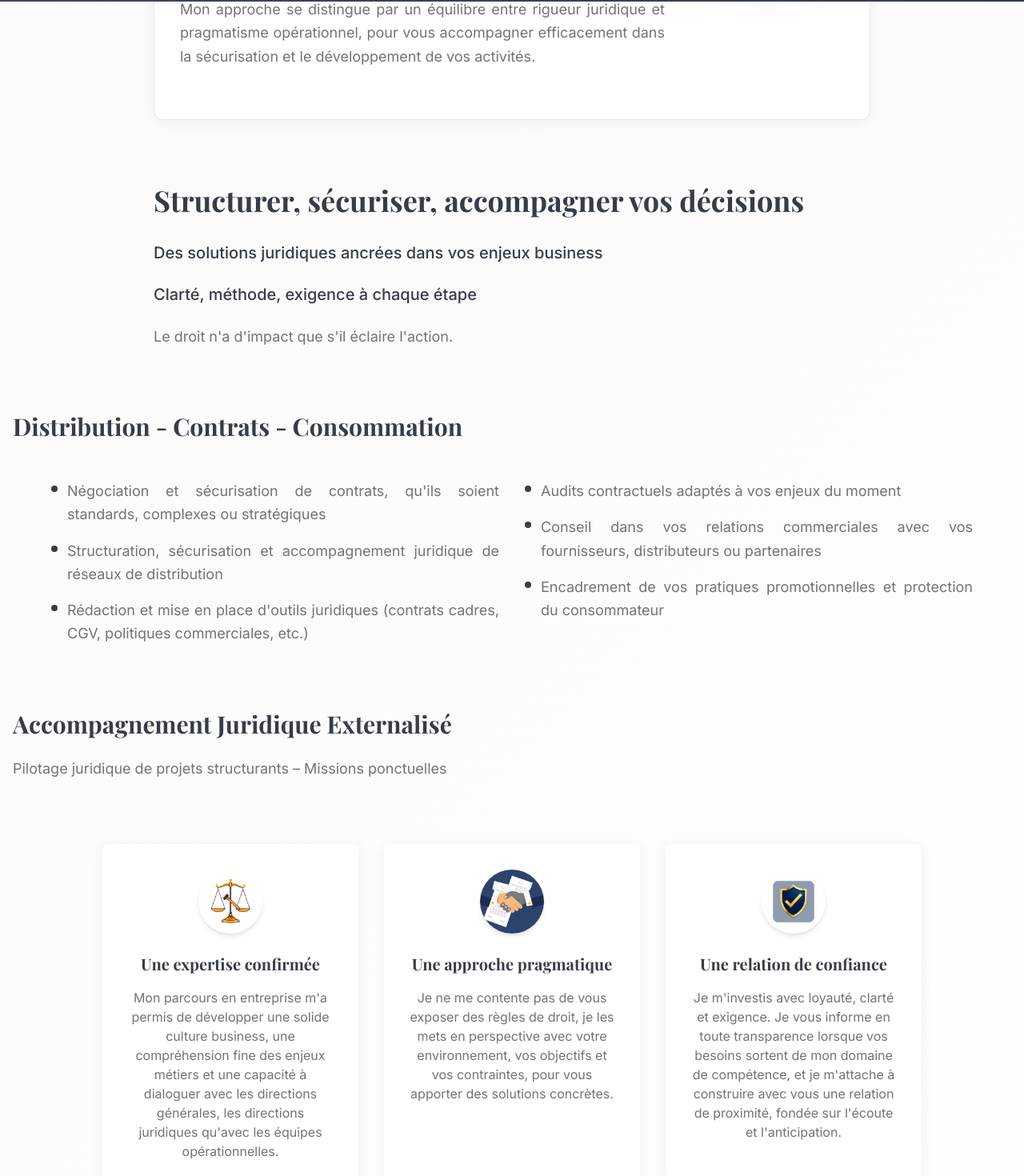
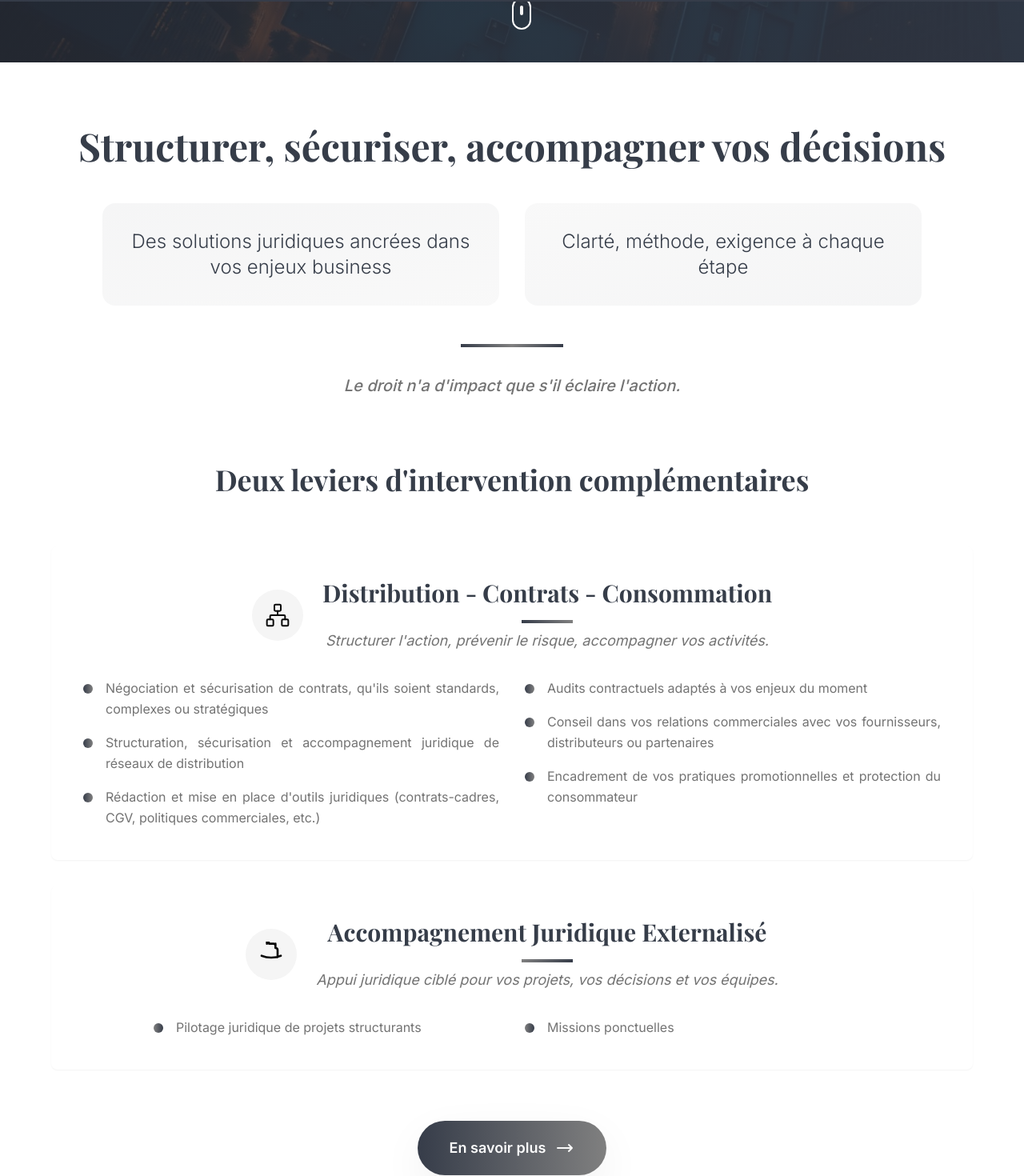
Before and after one commit to vidaelzufari/audestya-web-display, a React (Vite) app: page /presentation in a window 1280 px wide. Shown: the part 798-2268 px from the top of the page at 80% size. Built offline with nearby package versions, Linux system fonts and the light colour scheme.

Commit message:
Updated Presentation.tsx

```diff
--- a/src/pages/Presentation.tsx
+++ b/src/pages/Presentation.tsx
@@ -1,206 +1,185 @@
 import Navigation from '@/components/Navigation';
-import Footer from '@/components/Footer';
+import HeroSection from '@/components/HeroSection';
 import { Card, CardContent } from '@/components/ui/card';
 import ContactSection from '@/components/ContactSection';
+import Footer from '@/components/Footer';
+import { Scale, ShieldCheck, Handshake, Award, Shield, Target, Users, Lightbulb, Heart, Network } from 'lucide-react';
 import expertiseIcon from '@/assets/expertise-icon.jpg';
 import pragmaticIcon from '@/assets/pragmatic-icon.jpg';
 import trustIcon from '@/assets/trust-icon.jpg';
-import lawyerPortrait from '@/assets/lawyer-portrait.jpg';
+import lawyerPortrait from '/lovable-uploads/a6b7efa7-8358-4a4c-be9e-dc837df084c2.png';
 
 const Presentation = () => {
   return (
-    <div className="min-h-screen bg-gradient-accent">
+    <div className="min-h-screen bg-background">
       <Navigation />
+      <HeroSection />
 
-      {/* Hero Section */}
-      <section className="py-20 bg-gradient-hero text-primary-foreground">
-        <div className="container mx-auto px-4">
-          <div className="max-w-4xl mx-auto text-center">
-            <h1 className="font-serif text-5xl md:text-6xl font-bold mb-6">
-              Identité & Approche
-            </h1>
-          </div>
-        </div>
-      </section>
-
-      {/* About Section */}
-      <section id="mon-approche" className="py-20">
-        <div className="container mx-auto px-4">
-          {/* Bio personnelle */}
-          <div className="max-w-4xl mx-auto text-center mb-20">
-            <h2 className="font-serif text-4xl md:text-5xl font-bold text-primary mb-8">
-              À Propos
+      {/* Mon Intervention Section */}
+      <section className="py-20 bg-background relative overflow-hidden">
+        <div className="container mx-auto px-4 relative z-10">
+          <div className="max-w-7xl mx-auto">
+            <div className="text-center mb-20">
+              <h2 className="font-serif text-4xl md:text-5xl font-bold text-primary mb-12 leading-tight">
+                Structurer, sécuriser, accompagner vos décisions
               </h2>
-            <div className="bg-background rounded-xl p-8 shadow-soft mb-12 border">
-              <div className="flex flex-col md:flex-row-reverse items-center gap-8 mb-8">
-                <div className="w-48 h-48 rounded-full overflow-hidden shadow-card flex-shrink-0">
-                  <img
-                    src={lawyerPortrait}
-                    alt="Portrait de l'avocate"
-                    className="w-full h-full object-cover"
-                  />
-                </div>
-                <div className="flex-1 space-y-6 text-lg text-muted-foreground">
-                  <p className="text-justify leading-relaxed hyphens-auto" style={{ textAlignLast: 'left' }}>
-                    Après plusieurs années d'expérience au sein de cabinets d'avocats d'affaires reconnus,
-                    j'ai choisi de développer une pratique indépendante pour offrir un accompagnement
-                    juridique sur mesure, adapté aux besoins spécifiques de chaque entreprise.
-                  </p>
-                  <p className="text-justify leading-relaxed hyphens-auto" style={{ textAlignLast: 'left' }}>
-                    Ma spécialisation en droit de la distribution, des contrats et de la consommation
-                    me permet d'apporter une expertise pointue et des solutions concrètes aux défis
-                    juridiques que rencontrent les entreprises dans leurs activités commerciales.
-                  </p>
-                  <p className="text-justify leading-relaxed hyphens-auto" style={{ textAlignLast: 'left' }}>
-                    Mon approche se distingue par un équilibre entre rigueur juridique et pragmatisme
-                    opérationnel, pour vous accompagner efficacement dans la sécurisation et le
-                    développement de vos activités.
+              <div className="max-w-5xl mx-auto grid md:grid-cols-2 gap-8 mb-12">
+                <div className="bg-gradient-to-br from-primary/5 to-secondary/5 p-8 rounded-2xl hover:shadow-xl hover:-translate-y-3 hover:scale-[1.02] transition-all duration-500 relative overflow-hidden group">
+                  <div className="absolute inset-0 bg-gradient-to-br from-primary/10 via-transparent to-secondary/10 opacity-0 group-hover:opacity-100 transition-opacity duration-500"></div>
+                  <div className="relative z-10">
+                    <p className="text-xl md:text-2xl font-light text-primary leading-relaxed">
+                      Des solutions juridiques ancrées dans vos enjeux business
                     </p>
                   </div>
                 </div>
+                <div className="bg-gradient-to-br from-secondary/5 to-primary/5 p-8 rounded-2xl hover:shadow-xl hover:-translate-y-3 hover:scale-[1.02] transition-all duration-500 relative overflow-hidden group">
+                  <div className="absolute inset-0 bg-gradient-to-br from-secondary/10 via-transparent to-primary/10 opacity-0 group-hover:opacity-100 transition-opacity duration-500"></div>
+                  <div className="relative z-10">
+                    <p className="text-xl md:text-2xl font-light text-primary leading-relaxed">
+                      Clarté, méthode, exigence à chaque étape
+                    </p>
+                  </div>
+                  <div className="absolute bottom-0 left-0 right-0 h-1 bg-gradient-to-r from-secondary via-primary to-secondary transform scale-x-0 group-hover:scale-x-100 transition-transform duration-500 origin-center"></div>
                 </div>
               </div>
+              <div className="w-32 h-1 bg-gradient-to-r from-primary via-secondary to-primary mx-auto mb-8"></div>
+              <p className="text-xl text-muted-foreground leading-relaxed max-w-4xl mx-auto font-medium italic">
+                Le droit n'a d'impact que s'il éclaire l'action.
+              </p>
+            </div>
 
-          {/* Mon intervention section */}
-          <div className="max-w-4xl mx-auto mb-20">
-            <h3 className="font-serif text-3xl md:text-4xl font-bold text-primary mb-8 text-left">
-              Structurer, sécuriser, accompagner vos décisions
+            {/* Main content - Single flowing section */}
+            <div className="max-w-6xl mx-auto">
+              <div className="text-center mb-16">
+                <h3 className="font-serif text-3xl md:text-4xl font-bold text-primary mb-8">
+                  Deux leviers d'intervention complémentaires
                 </h3>
-            <div className="space-y-6 text-lg text-muted-foreground">
-              <p className="text-xl font-medium text-primary text-left">
-                Des solutions juridiques ancrées dans vos enjeux business
-              </p>
-              <p className="text-xl font-medium text-primary text-left">
-                Clarté, méthode, exigence à chaque étape
-              </p>
-              <p className="text-lg leading-relaxed text-justify hyphens-auto" style={{ textAlignLast: 'left' }}>
-                Le droit n'a d'impact que s'il éclaire l'action.
+              </div>
+
+              {/* Combined content in a flowing layout */}
+              <div className="space-y-8">
+                {/* First section - Distribution Contrats Consommation */}
+                <Card className="bg-gradient-to-br from-background to-background/90 backdrop-blur-sm shadow-elegant border-0 overflow-hidden group hover:shadow-glow transition-all duration-500 hover:-translate-y-2 hover:scale-[1.02]">
+                  <div className="absolute inset-0 bg-gradient-to-br from-primary/5 to-secondary/5 opacity-0 group-hover:opacity-100 transition-opacity duration-500"></div>
+                  <CardContent className="p-10 relative z-10">
+                    <div className="flex items-center justify-center mb-8">
+                      <div className="w-16 h-16 bg-muted rounded-full flex items-center justify-center mr-6 group-hover:bg-primary transition-colors duration-300">
+                        <Network className="w-8 h-8 text-foreground group-hover:text-white transition-colors duration-300" strokeWidth={1.5} />
+                      </div>
+                      <div className="text-center">
+                        <h3 className="font-serif text-3xl font-bold text-primary group-hover:text-primary/90 transition-colors duration-300">
+                          Distribution - Contrats - Consommation
+                        </h3>
+                        <div className="w-16 h-1 bg-gradient-to-r from-primary to-secondary mx-auto mt-4 mb-2"></div>
+                        <p className="text-muted-foreground italic mt-2 text-lg">
+                          Structurer l'action, prévenir le risque, accompagner vos activités.
                         </p>
                       </div>
                     </div>
 
-          {/* Expertise areas */}
-          <div className="mb-20">
-            <h3 className="font-serif text-3xl font-bold text-primary mb-12 text-left">
-              Distribution - Contrats - Consommation
-            </h3>
-            <div className="max-w-6xl mx-auto">
                     <div className="grid grid-cols-1 md:grid-cols-2 gap-8 text-left">
                       <div className="space-y-4">
-                  <div className="flex items-start gap-3">
-                    <div className="w-2 h-2 bg-primary rounded-full mt-2 flex-shrink-0"></div>
-                    <p className="text-lg text-muted-foreground leading-relaxed text-justify">
+                        <div className="flex items-start gap-4">
+                          <div className="w-3 h-3 bg-gradient-to-r from-primary to-secondary rounded-full mt-2 flex-shrink-0"></div>
+                          <p className="text-muted-foreground leading-relaxed text-justify">
                             Négociation et sécurisation de contrats, qu'ils soient standards, complexes ou stratégiques
                           </p>
                         </div>
-                  <div className="flex items-start gap-3">
-                    <div className="w-2 h-2 bg-primary rounded-full mt-2 flex-shrink-0"></div>
-                    <p className="text-lg text-muted-foreground leading-relaxed text-justify">
+                        <div className="flex items-start gap-4">
+                          <div className="w-3 h-3 bg-gradient-to-r from-primary to-secondary rounded-full mt-2 flex-shrink-0"></div>
+                          <p className="text-muted-foreground leading-relaxed text-justify">
                             Structuration, sécurisation et accompagnement juridique de réseaux de distribution
                           </p>
                         </div>
-                  <div className="flex items-start gap-3">
-                    <div className="w-2 h-2 bg-primary rounded-full mt-2 flex-shrink-0"></div>
-                    <p className="text-lg text-muted-foreground leading-relaxed text-justify">
-                      Rédaction et mise en place d'outils juridiques (contrats cadres, CGV, politiques commerciales, etc.)
+                        <div className="flex items-start gap-4">
+                          <div className="w-3 h-3 bg-gradient-to-r from-primary to-secondary rounded-full mt-2 flex-shrink-0"></div>
+                          <p className="text-muted-foreground leading-relaxed text-justify">
+                            Rédaction et mise en place d'outils juridiques (contrats-cadres, CGV, politiques commerciales, etc.)
                           </p>
                         </div>
                       </div>
                       <div className="space-y-4">
-                  <div className="flex items-start gap-3">
-                    <div className="w-2 h-2 bg-primary rounded-full mt-2 flex-shrink-0"></div>
-                    <p className="text-lg text-muted-foreground leading-relaxed text-justify">
+                        <div className="flex items-start gap-4">
+                          <div className="w-3 h-3 bg-gradient-to-r from-primary to-secondary rounded-full mt-2 flex-shrink-0"></div>
+                          <p className="text-muted-foreground leading-relaxed text-justify">
                             Audits contractuels adaptés à vos enjeux du moment
                           </p>
                         </div>
-                  <div className="flex items-start gap-3">
-                    <div className="w-2 h-2 bg-primary rounded-full mt-2 flex-shrink-0"></div>
-                    <p className="text-lg text-muted-foreground leading-relaxed text-justify">
+                        <div className="flex items-start gap-4">
+                          <div className="w-3 h-3 bg-gradient-to-r from-primary to-secondary rounded-full mt-2 flex-shrink-0"></div>
+                          <p className="text-muted-foreground leading-relaxed text-justify">
                             Conseil dans vos relations commerciales avec vos fournisseurs, distributeurs ou partenaires
                           </p>
                         </div>
-                  <div className="flex items-start gap-3">
-                    <div className="w-2 h-2 bg-primary rounded-full mt-2 flex-shrink-0"></div>
-                    <p className="text-lg text-muted-foreground leading-relaxed text-justify">
+                        <div className="flex items-start gap-4">
+                          <div className="w-3 h-3 bg-gradient-to-r from-primary to-secondary rounded-full mt-2 flex-shrink-0"></div>
+                          <p className="text-muted-foreground leading-relaxed text-justify">
                             Encadrement de vos pratiques promotionnelles et protection du consommateur
                           </p>
                         </div>
                       </div>
                     </div>
-            </div>
-          </div>
-
-          {/* Accompaniment section */}
-          <div className="mb-20">
-            <h3 className="font-serif text-3xl font-bold text-primary mb-6 text-left">
-              Accompagnement Juridique Externalisé
-            </h3>
-            <p className="text-lg text-muted-foreground text-justify hyphens-auto" style={{ textAlignLast: 'left' }}>
-              Pilotage juridique de projets structurants – Missions ponctuelles
-            </p>
-          </div>
-
-          {/* Three pillars */}
-          <div className="grid md:grid-cols-3 gap-8 max-w-5xl mx-auto">
-            <Card className="bg-background shadow-soft hover:shadow-card transition-all duration-300 hover:-translate-y-2 border-0 group hover:scale-[1.02] relative overflow-hidden">
-              <div className="absolute inset-0 bg-gradient-to-br from-primary/5 via-transparent to-secondary/5 opacity-0 group-hover:opacity-100 transition-opacity duration-500"></div>
-              <CardContent className="p-8 text-center relative z-10">
-                <div className="mb-6">
-                  <img
-                    src={expertiseIcon}
-                    alt="Expertise confirmée"
-                    className="w-20 h-20 mx-auto rounded-full object-cover shadow-md"
-                  />
-                </div>
-                <h4 className="font-serif text-xl font-bold text-primary mb-4">
-                  Une expertise confirmée
-                </h4>
-                <p className="text-muted-foreground">
-                  Mon parcours en entreprise m'a permis de développer une solide culture business, une compréhension fine des enjeux métiers et une capacité à dialoguer avec les directions générales, les directions juridiques qu'avec les équipes opérationnelles.
-                </p>
                   </CardContent>
                   <div className="absolute bottom-0 left-0 right-0 h-1 bg-gradient-to-r from-primary via-secondary to-primary transform scale-x-0 group-hover:scale-x-100 transition-transform duration-500 origin-center"></div>
                 </Card>
 
-            <Card className="bg-background shadow-soft hover:shadow-card transition-all duration-300 hover:-translate-y-2 border-0 group hover:scale-[1.02] relative overflow-hidden">
-              <div className="absolute inset-0 bg-gradient-to-br from-secondary/5 via-transparent to-primary/5 opacity-0 group-hover:opacity-100 transition-opacity duration-500"></div>
-              <CardContent className="p-8 text-center relative z-10">
-                <div className="mb-6">
-                  <img
-                    src={pragmaticIcon}
-                    alt="Approche pragmatique"
-                    className="w-20 h-20 mx-auto rounded-full object-cover shadow-md"
-                  />
+                {/* Second section - Accompagnement */}
+                <Card className="bg-gradient-to-br from-background to-background/90 backdrop-blur-sm shadow-elegant border-0 overflow-hidden group hover:shadow-glow transition-all duration-500 hover:-translate-y-2 hover:scale-[1.02]">
+                  <div className="absolute inset-0 bg-gradient-to-br from-secondary/5 to-primary/5 opacity-0 group-hover:opacity-100 transition-opacity duration-500"></div>
+                  <CardContent className="p-10 relative z-10">
+                    <div className="flex items-center justify-center mb-8">
+                      <div className="w-16 h-16 bg-muted rounded-full flex items-center justify-center mr-6 group-hover:bg-primary transition-colors duration-300">
+                        <svg className="w-8 h-8 text-foreground group-hover:text-white transition-colors duration-300" fill="none" stroke="currentColor" viewBox="0 0 24 24">
+                          <path strokeLinecap="round" strokeLinejoin="round" strokeWidth={2} d="M21 13.255A23.931 23.931 0 0112 15c-3.183 0-6.22-.62-9-1.745M16 6V4a2 2 0 00-2-2h-4a2 2 0 00-2-2v2m8 0V6a2 2 0 012 2v6.5" />
+                        </svg>
                       </div>
-                <h4 className="font-serif text-xl font-bold text-primary mb-4">
-                  Une approche pragmatique
-                </h4>
-                <p className="text-muted-foreground">
-                  Je ne me contente pas de vous exposer des règles de droit, je les mets en perspective avec votre environnement, vos objectifs et vos contraintes, pour vous apporter des solutions concrètes.
+                      <div className="text-center">
+                        <h3 className="font-serif text-3xl font-bold text-primary group-hover:text-primary/90 transition-colors duration-300">
+                          Accompagnement Juridique Externalisé
+                        </h3>
+                        <div className="w-16 h-1 bg-gradient-to-r from-secondary to-primary mx-auto mt-4 mb-2"></div>
+                        <p className="text-muted-foreground italic mt-2 text-lg">
+                          Appui juridique ciblé pour vos projets, vos décisions et vos équipes.
                         </p>
+                      </div>
+                    </div>
+
+                    <div className="grid grid-cols-1 md:grid-cols-2 gap-8 text-left max-w-4xl mx-auto">
+                      <div className="space-y-4">
+                        <div className="flex items-start gap-4">
+                          <div className="w-3 h-3 bg-gradient-to-r from-secondary to-primary rounded-full mt-2 flex-shrink-0"></div>
+                          <p className="text-muted-foreground leading-relaxed text-justify">
+                            Pilotage juridique de projets structurants
+                          </p>
+                        </div>
+                      </div>
+                      <div className="space-y-4">
+                        <div className="flex items-start gap-4">
+                          <div className="w-3 h-3 bg-gradient-to-r from-secondary to-primary rounded-full mt-2 flex-shrink-0"></div>
+                          <p className="text-muted-foreground leading-relaxed text-justify">
+                            Missions ponctuelles
+                          </p>
+                        </div>
+                      </div>
+                    </div>
                   </CardContent>
                   <div className="absolute bottom-0 left-0 right-0 h-1 bg-gradient-to-r from-secondary via-primary to-secondary transform scale-x-0 group-hover:scale-x-100 transition-transform duration-500 origin-center"></div>
                 </Card>
+              </div>
 
-            <Card className="bg-background shadow-soft hover:shadow-card transition-all duration-300 hover:-translate-y-2 border-0 group hover:scale-[1.02] relative overflow-hidden">
-              <div className="absolute inset-0 bg-gradient-to-br from-primary/5 via-transparent to-secondary/5 opacity-0 group-hover:opacity-100 transition-opacity duration-500"></div>
-              <CardContent className="p-8 text-center relative z-10">
-                <div className="mb-6">
-                  <img
-                    src={trustIcon}
-                    alt="Relation de confiance"
-                    className="w-20 h-20 mx-auto rounded-full object-cover shadow-md"
-                  />
+              {/* Call to action */}
+              <div className="mt-16 text-center">
+                <a
+                  href="/presentation"
+                  className="inline-flex items-center px-10 py-5 bg-gradient-to-r from-primary to-secondary text-primary-foreground font-semibold rounded-full hover:shadow-glow hover:scale-105 transition-all duration-300 shadow-elegant text-lg"
+                >
+                  En savoir plus
+                  <svg className="ml-3 w-6 h-6" fill="none" stroke="currentColor" viewBox="0 0 24 24">
+                    <path strokeLinecap="round" strokeLinejoin="round" strokeWidth={2} d="M17 8l4 4m0 0l-4 4m4-4H3" />
+                  </svg>
+                </a>
               </div>
-                <h4 className="font-serif text-xl font-bold text-primary mb-4">
-                  Une relation de confiance
-                </h4>
-                <p className="text-muted-foreground">
-                  Je m'investis avec loyauté, clarté et exigence. Je vous informe en toute transparence lorsque vos besoins sortent de mon domaine de compétence, et je m'attache à construire avec vous une relation de proximité, fondée sur l'écoute et l'anticipation.
-                </p>
-              </CardContent>
-              <div className="absolute bottom-0 left-0 right-0 h-1 bg-gradient-to-r from-primary via-secondary to-primary transform scale-x-0 group-hover:scale-x-100 transition-transform duration-500 origin-center"></div>
-            </Card>
+            </div>
           </div>
         </div>
       </section>
```
Lines whose indentation alone changed are shown as unchanged.
